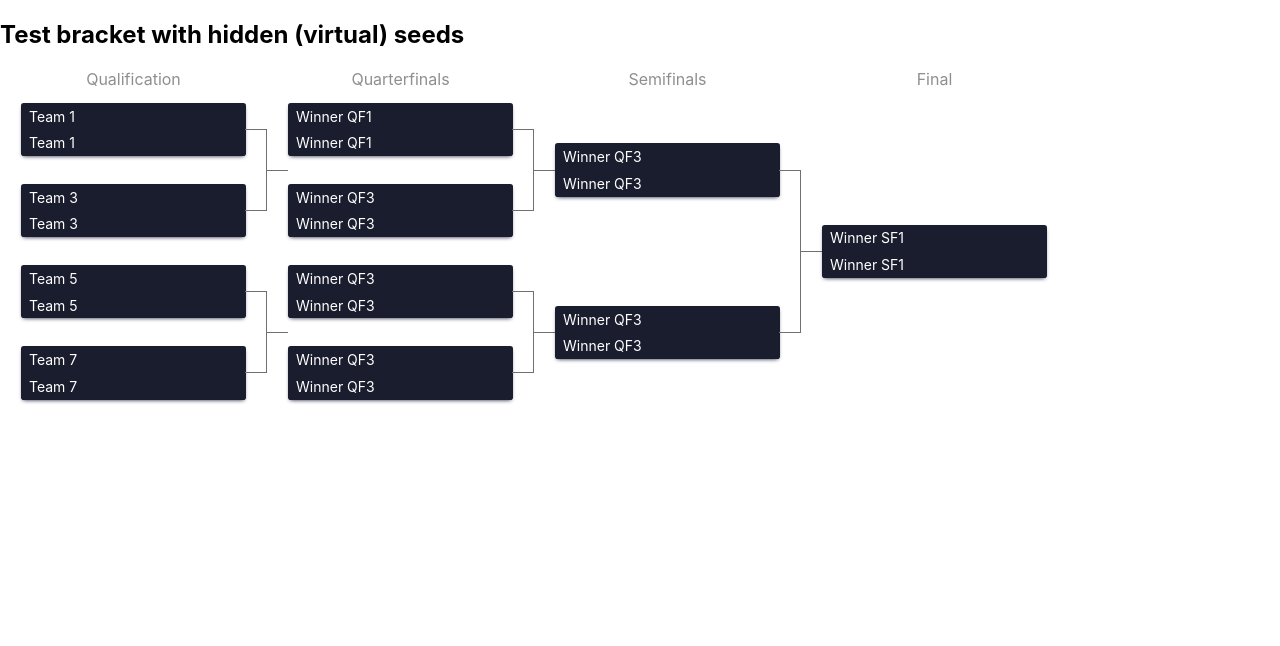
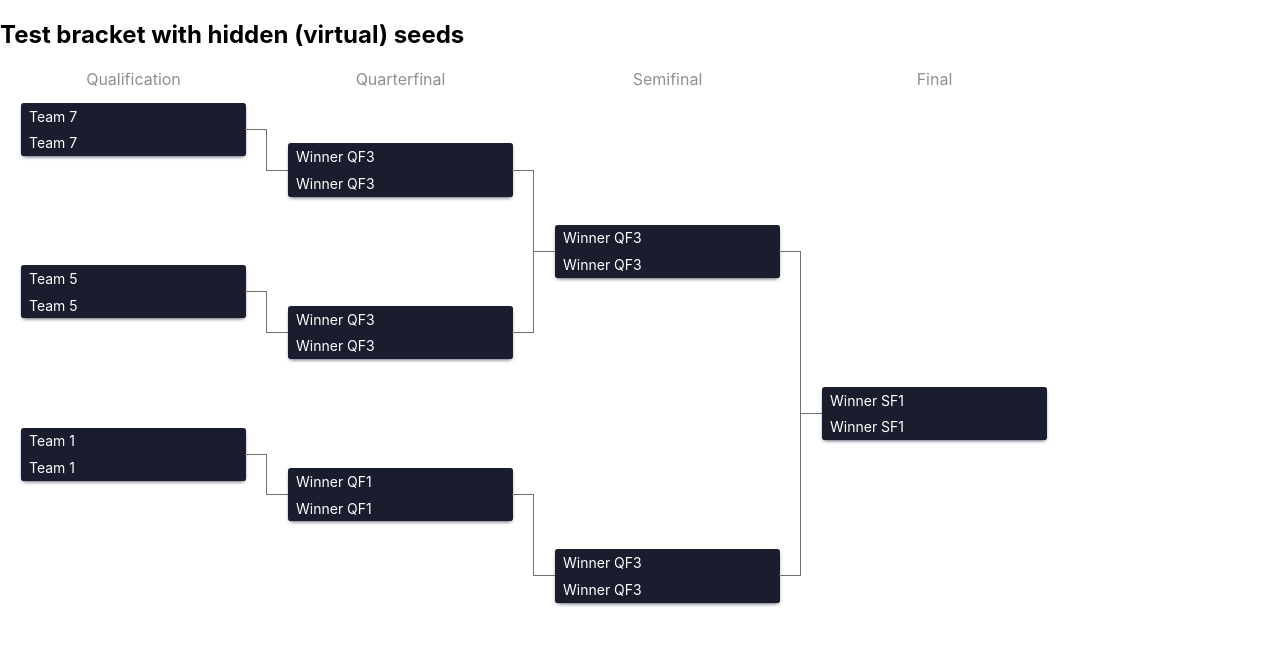
Before and after one commit to tournamentstat/react-brackets-dev, a React (Create React App) app: page / in a window 1280 px wide. Shown: the top 646 px of the page. Built offline with nearby package versions, Linux system fonts and the light colour scheme.

Commit message:
Single elimination according to schema

```diff
--- a/src/components/BracketTree.tsx
+++ b/src/components/BracketTree.tsx
@@ -1,16 +1,113 @@
 import React from "react";
 import { Bracket, Seed, SeedItem, SeedTeam, SingleLineSeed, type IRoundProps, type IRenderSeedProps } from "../react-brackets";
+import {RoundTitle} from "../react-brackets/components/round";
 
 // Demo data for 8 participants (single elimination, 3 rounds)
-const rounds: IRoundProps[] = [
+// const rounds: IRoundProps[] = [
+//   {
+//     title: "Qualification",
+//     seeds: [
+//       {
+//         id: 1,
+//         date: new Date().toDateString(),
+//         teams: [{ name: "Team 1" }, { name: "Team 2" }],
+//         virtual: true,
+//       },
+//       {
+//         id: 2,
+//         date: new Date().toDateString(),
+//         teams: [{ name: "Team 3" }, { name: "Team 4" }],
+//       },
+//       {
+//         id: 3,
+//         date: new Date().toDateString(),
+//         teams: [{ name: "Team 5" }, { name: "Team 6" }],
+//         virtual: true,
+//       },
+//       {
+//         id: 4,
+//         date: new Date().toDateString(),
+//         teams: [{ name: "Team 7" }, { name: "Team 8" }],
+//       },
+//     ],
+//   },
+//   {
+//     title: "Quarterfinals",
+//     seeds: [
+//       {
+//         id: 5,
+//         date: new Date().toDateString(),
+//         teams: [{ name: "Winner QF1" }, { name: "Winner QF2" }],
+//         virtual: true,
+//       },
+//       {
+//         id: 6,
+//         date: new Date().toDateString(),
+//         teams: [{ name: "Winner QF3" }, { name: "Winner QF4" }],
+//       },
+//         {
+//         id: 7,
+//         date: new Date().toDateString(),
+//         teams: [{ name: "Winner QF3" }, { name: "Winner QF4" }],
+//       },
+//         {
+//         id: 8,
+//         date: new Date().toDateString(),
+//         teams: [{ name: "Winner QF3" }, { name: "Winner QF4" }],
+//       },
+//     ],
+//   },
+//     {
+//     title: "Semifinals",
+//     seeds: [
+//         {
+//         id: 9,
+//         date: new Date().toDateString(),
+//         teams: [{ name: "Winner QF3" }, { name: "Winner QF4" }],
+//       },
+//         {
+//         id: 10,
+//         date: new Date().toDateString(),
+//         teams: [{ name: "Winner QF3" }, { name: "Winner QF4" }],
+//       },
+//     ],
+//   },
+//   {
+//     title: "Final",
+//     seeds: [
+//       {
+//         id: 11,
+//         date: new Date().toDateString(),
+//         teams: [{ name: "Winner SF1" }, { name: "Winner SF2" }],
+//       },
+//     ],
+//   },
+// ];
+
+const Rounds = [
   {
-    title: "Qualification",
-    seeds: [
+    id: 1,
+    title: "Final"
+  },
+  {
+    id: 2,
+    title: "Semifinal"
+  },
+  {
+    id: 3,
+    title: "Quarterfinal"
+  },
+  {
+    id: 4,
+    title: "Qualification"
+  }
+];
+
+const Seeds = [
   {
     id: 1,
     date: new Date().toDateString(),
     teams: [{ name: "Team 1" }, { name: "Team 2" }],
-        virtual: true,
   },
   {
     id: 2,
@@ -21,23 +118,16 @@ const rounds: IRoundProps[] = [
     id: 3,
     date: new Date().toDateString(),
     teams: [{ name: "Team 5" }, { name: "Team 6" }],
-        virtual: true,
   },
   {
     id: 4,
     date: new Date().toDateString(),
     teams: [{ name: "Team 7" }, { name: "Team 8" }],
   },
-    ],
-  },
-  {
-    title: "Quarterfinals",
-    seeds: [
   {
     id: 5,
     date: new Date().toDateString(),
     teams: [{ name: "Winner QF1" }, { name: "Winner QF2" }],
-        virtual: true,
   },
   {
     id: 6,
@@ -54,11 +144,6 @@ const rounds: IRoundProps[] = [
     date: new Date().toDateString(),
     teams: [{ name: "Winner QF3" }, { name: "Winner QF4" }],
   },
-    ],
-  },
-    {
-    title: "Semifinals",
-    seeds: [
   {
     id: 9,
     date: new Date().toDateString(),
@@ -69,44 +154,81 @@ const rounds: IRoundProps[] = [
     date: new Date().toDateString(),
     teams: [{ name: "Winner QF3" }, { name: "Winner QF4" }],
   },
-    ],
-  },
-  {
-    title: "Final",
-    seeds: [
   {
     id: 11,
     date: new Date().toDateString(),
     teams: [{ name: "Winner SF1" }, { name: "Winner SF2" }],
+  }
+]
+
+const Schema = {
+  rounds: [
+    {
+      id: 4,
+      seeds: [
+        {id: 4, parentid: 8},
+        {id: 3, parentid: 7},
+        //{id: 2, parentid: 6},
+        {id: 1, parentid: 5},
+      ]
     },
-    ],
+    {
+      id: 3,
+      seeds: [
+        {id: 8, parentid: 10},
+        {id: 7, parentid: 10},
+        //{id: 6, parentid: 9},
+        {id: 5, parentid: 9},
+      ]
     },
-];
+    {
+      id: 2,
+      seeds: [
+        {id: 10, parentid: 11},
+        {id: 9, parentid: 11},
+      ]
+    },
+    {
+      id: 1,
+      seeds: [
+        {id: 11, parentid: null}
+      ]
+    }
+  ]
+}
 
 // Optional: Custom seed renderer (to show team names and add custom content)
-const CustomSeed = ({ seed, breakpoint, roundIndex, seedIndex, isSingle }: IRenderSeedProps & {isSingle?: boolean}) => (
-    !isSingle ? <Seed mobileBreakpoint={breakpoint} >
+const CustomSeed = ({ seed, breakpoint, roundIndex, seedIndex, isSingle }: IRenderSeedProps & {isSingle?: boolean}) => {
+  const seedObj = Seeds.find(x=>x.id === seed.id);
+  return (
+      !isSingle ? <Seed virtual={seed.virtual} mobileBreakpoint={breakpoint}>
         <SeedItem>
           <div>
-        <SeedTeam>{seed?.teams && ( seed.teams[0]?.name || "NO TEAM" )}</SeedTeam>
-        <SeedTeam>{seed?.teams && ( seed.teams[0]?.name || "NO TEAM" )}</SeedTeam>
+            <SeedTeam>{seedObj?.teams[0]?.name || "NO TEAM"}</SeedTeam>
+            <SeedTeam>{seedObj?.teams[0]?.name || "NO TEAM"}</SeedTeam>
           </div>
         </SeedItem>
-  </Seed>: <SingleLineSeed mobileBreakpoint={breakpoint} >
+      </Seed> : <SingleLineSeed mobileBreakpoint={breakpoint}>
         <SeedItem>
           <div>
-        <SeedTeam>{seed?.teams && ( seed.teams[0]?.name || "NO TEAM" )}</SeedTeam>
-        <SeedTeam>{seed?.teams && ( seed.teams[0]?.name || "NO TEAM" )}</SeedTeam>
+            <SeedTeam>{seedObj?.teams && (seedObj.teams[0]?.name || "NO TEAM")}</SeedTeam>
+            <SeedTeam>{seedObj?.teams && (seedObj.teams[0]?.name || "NO TEAM")}</SeedTeam>
           </div>
         </SeedItem>
       </SingleLineSeed>
   );
+ }
+
+ const RoundTitleComponent = (id: number, idx: number) => {
+   const round = Rounds.find(x=> x.id === id)
+   return (<RoundTitle>{round?.title}</RoundTitle>);
+ }
 
 const BracketTree = () => {
   return (
       <div style={{width: "100%", overflowX: "auto"}}>
         <h2>Test bracket with hidden (virtual) seeds</h2>
-        <Bracket rounds={rounds} renderSeedComponent={CustomSeed}/>
+        <Bracket schema={Schema} renderSeedComponent={CustomSeed} roundTitleComponent={RoundTitleComponent}/>
       </div>
   );
 }
--- a/src/react-brackets/brackets/index.tsx
+++ b/src/react-brackets/brackets/index.tsx
@@ -2,30 +2,29 @@ import React, { Fragment } from 'react';
 import { Round, Bracket, SeedsList } from '../components/round';
 import SwipeableViews from 'react-swipeable-views';
 import useMedia from '../hooks/useMedia';
-import { renderSeed, renderTitle } from '../utils/renders';
+//import { renderSeed, renderTitle } from '../utils/renders';
 import { ISingleEliminationProps } from '../types/SingleElimination';
-import { IRoundProps } from '../types/Rounds';
-import { ISeedProps } from '../types/Seed';
+//import { IRoundProps } from '../types/Rounds';
+import {SchemaInterface} from '../types/Seed';
 
 const SingleElimination = ({
-  rounds,
+  schema,
   rtl = false,
   roundClassName,
   bracketClassName,
   swipeableProps = {},
   mobileBreakpoint = 992,
   twoSided = false,
-  renderSeedComponent = renderSeed,
-  roundTitleComponent = renderTitle,
+  renderSeedComponent,
+  roundTitleComponent,
 }: ISingleEliminationProps) => {
   // Checking responsive size
   const isResponsive = useMedia(mobileBreakpoint);
 
   const getFragment = (
-    seed: ISeedProps,
+    seed: {id: number, virtual: boolean},
     roundIdx: number,
     idx: number,
-    rounds: IRoundProps[],
     isMiddleOfTwoSided: any
   ) => (
     <Fragment key={seed.id}>
@@ -34,18 +33,73 @@ const SingleElimination = ({
         breakpoint: mobileBreakpoint,
         roundIndex: roundIdx,
         seedIndex: idx,
-        rounds,
         isMiddleOfTwoSided,
       })}
     </Fragment>
   );
 
-  const data = rounds.map((round, roundIdx) => (
-    <Round key={round.title} className={roundClassName} mobileBreakpoint={mobileBreakpoint}>
-      {round.title && roundTitleComponent(round.title, roundIdx)}
+  const tree = (schema: SchemaInterface) => {
+    const rounds = schema.rounds;
+    let virtual_seeds_counter = 0;
+    const virtual_seed = () => {
+      return ({
+        id: --virtual_seeds_counter,
+        virtual: true
+      })
+    }
+    const real_seed = (id: number) => {
+      return ({
+        id: id,
+        virtual: false
+      });
+    }
+    const depth = rounds.length;
+    if (depth<1) return [];
+    const final_round = rounds[depth-1];
+    const final_seed = final_round.seeds[0];
+    const tree = [{
+        id: final_round.id,
+        seeds: [real_seed(final_seed.id)]
+    }];
+    for (let i = 1; i<depth; i++) {
+        const roundSeeds = [];
+            for(let j=0; j < 2 ** (i-1); j++) {
+                const previous_tour_seed = tree[i-1].seeds[j];
+                if (previous_tour_seed.virtual) {
+                    roundSeeds.push(virtual_seed());
+                    roundSeeds.push(virtual_seed());
+                } else {
+                    const child_contests = rounds[depth-i-1].seeds.filter(x=> x.parentid === previous_tour_seed.id)??[];
+                    switch (child_contests.length){
+                        case 1:
+                            roundSeeds.push(real_seed(child_contests[0].id));
+                            roundSeeds.push(virtual_seed());
+                            break;
+                        case 2:
+                            roundSeeds.push(real_seed(child_contests[0].id));
+                            roundSeeds.push(real_seed(child_contests[1].id));
+                            break;
+                        default:
+                            roundSeeds.push(virtual_seed());
+                            roundSeeds.push(virtual_seed());
+                    }
+                }
+            }
+            tree.push({
+                id: rounds[depth-i-1].id,
+                seeds: roundSeeds
+            })
+        }
+    console.log(tree);
+    return tree.reverse();
+  }
+
+  const data = tree(schema).map((round, roundIdx) => (
+    <Round key={round.id} className={roundClassName} mobileBreakpoint={mobileBreakpoint}>
+      {roundTitleComponent(round.id, roundIdx)}
       <SeedsList>
         {round.seeds.map((seed, idx) => {
-          return getFragment(seed, roundIdx, idx, rounds, false);
+          return getFragment(seed, roundIdx, idx,false);
         })}
       </SeedsList>
     </Round>
@@ -63,39 +117,39 @@ const SingleElimination = ({
     );
   }
 
-  const getRenderedRounds = (
-    roundsStartIndex: number,
-    roundsEndIndex: number,
-    renderFirstHalfOfRoundsSeeds: boolean,
-    rounds: IRoundProps[],
-    dir: string
-  ) =>
-    rounds.slice(roundsStartIndex, roundsEndIndex).map((round, roundIdx) => (
-      <Round key={round.title} className={roundClassName} mobileBreakpoint={mobileBreakpoint}>
-        {round.title && roundTitleComponent(round.title, roundIdx)}
-        <SeedsList dir={dir}>
-          {renderFirstHalfOfRoundsSeeds
-            ? round.seeds
-                .slice(0, round.seeds.length / 2)
-                .map((seed, idx) => getFragment(seed, roundIdx, idx, rounds, false))
-            : round.seeds
-                .slice(round.seeds.length / 2, round.seeds.length)
-                .map((seed, idx) => getFragment(seed, roundIdx, idx, rounds, roundIdx < roundsEndIndex - 2))}
-        </SeedsList>
-      </Round>
-    ));
-
-  if (twoSided) {
-    return (
-      <Bracket className={bracketClassName} mobileBreakpoint={mobileBreakpoint}>
-        {[
-          getRenderedRounds(0, rounds.length - 1, true, rounds, 'ltr'),
-          getRenderedRounds(rounds.length - 1, rounds.length, false, rounds, 'twoSided'),
-          getRenderedRounds(1, rounds.length, false, [...rounds].reverse(), 'rtl'),
-        ]}
-      </Bracket>
-    );
-  }
+  // const getRenderedRounds = (
+  //   roundsStartIndex: number,
+  //   roundsEndIndex: number,
+  //   renderFirstHalfOfRoundsSeeds: boolean,
+  //   rounds: IRoundProps[],
+  //   dir: string
+  // ) =>
+  //   rounds.slice(roundsStartIndex, roundsEndIndex).map((round, roundIdx) => (
+  //     <Round key={round.title} className={roundClassName} mobileBreakpoint={mobileBreakpoint}>
+  //       {round.title && roundTitleComponent(round.title, roundIdx)}
+  //       <SeedsList dir={dir}>
+  //         {renderFirstHalfOfRoundsSeeds
+  //           ? round.seeds
+  //               .slice(0, round.seeds.length / 2)
+  //               .map((seed, idx) => getFragment(seed, roundIdx, idx, rounds, false))
+  //           : round.seeds
+  //               .slice(round.seeds.length / 2, round.seeds.length)
+  //               .map((seed, idx) => getFragment(seed, roundIdx, idx, rounds, roundIdx < roundsEndIndex - 2))}
+  //       </SeedsList>
+  //     </Round>
+  //   ));
+  //
+  // if (twoSided) {
+  //   return (
+  //     <Bracket className={bracketClassName} mobileBreakpoint={mobileBreakpoint}>
+  //       {[
+  //         getRenderedRounds(0, rounds.length - 1, true, rounds, 'ltr'),
+  //         getRenderedRounds(rounds.length - 1, rounds.length, false, rounds, 'twoSided'),
+  //         getRenderedRounds(1, rounds.length, false, [...rounds].reverse(), 'rtl'),
+  //       ]}
+  //     </Bracket>
+  //   );
+  // }
 
   return (
     <Bracket className={bracketClassName} dir={rtl ? 'rtl' : 'ltr'} mobileBreakpoint={mobileBreakpoint}>
--- a/src/react-brackets/components/seed.ts
+++ b/src/react-brackets/components/seed.ts
@@ -40,8 +40,120 @@ height: 0;
  * The best behavior in such case is, to check if the next round seeds matches the current round seeds
  */
 
+// export const SingleLineSeed = styled.div<ISeedProps>(
+//   (props) => `
+// visibility: ${props.virtual ? "hidden": "visible"};
+// padding: 1em 1.5em;
+// min-width: 225px;
+// width:100%;
+// position: relative;
+// display: flex;
+// align-items: center;
+// flex: 0 1 auto;
+// flex-direction: column;
+// justify-content: center;
+// font-size: 14px;
+// @media (max-width: ${props.mobileBreakpoint}px) {
+//   width:100%;
+// }
+// @media (min-width: ${(props.mobileBreakpoint || 0) + 1}px) {
+//   &::after {
+//       content: "";
+//       position: absolute;
+//       height: 50%;
+//       width: 3em;
+//     [dir="rtl"] & {
+//       left: -1.5em;
+//     }
+//     [dir="twoSided"] & {
+//       left: -1.5em;
+//     }
+//     [dir="ltr"] & {
+//       right: -1.5em;
+//     }
+//   }
+//   &:nth-child(even)::after {
+//     border-bottom: 1px solid #707070;
+//     top: -0.5px;
+//   }
+//   &:nth-child(odd)::after {
+//     border-top: 1px solid #707070;
+//     top: calc(50% - 0.5px);
+//   }
+// }
+// `
+// );
+//
+// export const Seed = styled.div<ISeedProps>(
+//   (props) => `
+//   visibility: ${props.virtual ? "hidden": "visible"};
+//   padding: 1em 1.5em;
+//   min-width: 225px;
+//   width:100%;
+//   position: relative;
+//   display: flex;
+//   align-items: center;
+//   flex: 0 1 auto;
+//   flex-direction: column;
+//   justify-content: center;
+//   font-size: 14px;
+//   @media (max-width: ${props.mobileBreakpoint}px) {
+//     width:100%;
+//   }
+//   @media (min-width: ${(props.mobileBreakpoint || 0) + 1}px) {
+//     &::after {
+//         content: "";
+//         position: absolute;
+//         height: 50%;
+//         width: 1.5em;
+//       [dir="rtl"] & {
+//         left: 0px;
+//       }
+//       [dir="ltr"] & {
+//         right: 0px;
+//       }
+//     }
+//
+//     &:nth-child(even)::before{
+//       content:'';
+//       border-top: 1px solid #707070;
+//       position:absolute;
+//       top: -0.5px;
+//       width:1.5em;
+//       [dir="rtl"] & {
+//         left:-1.5em;
+//         }
+//       [dir="ltr"] & {
+//         right:-1.5em;
+//       }
+//     }
+//
+//     &:nth-child(even)::after {
+//       border-bottom: 1px solid #707070;
+//       top: -0.5px;
+//      [dir="rtl"] & {
+//         border-left: 1px solid #707070;
+//         }
+//       [dir="ltr"] & {
+//         border-right: 1px solid #707070;
+//       }
+//     }
+//     &:nth-child(odd):not(:last-child)::after {
+//       border-top: 1px solid #707070;
+//       top: calc(50% - 0.5px);
+//       [dir="rtl"] & {
+//         border-left: 1px solid #707070;
+//         }
+//       [dir="ltr"] & {
+//         border-right: 1px solid #707070;
+//       }
+//     }
+// }
+// `
+// );
 export const SingleLineSeed = styled.div<ISeedProps>(
-  (props) => `
+  (props) =>`
+visibility: ${props.virtual ? "hidden": "visible"};
 padding: 1em 1.5em;
 min-width: 225px;
 width:100%;
@@ -64,9 +176,6 @@ font-size: 14px;
     [dir="rtl"] & {
       left: -1.5em;
     }
-    [dir="twoSided"] & {
-      left: -1.5em;
-    }
     [dir="ltr"] & {
       right: -1.5em;
     }
@@ -85,6 +194,7 @@ font-size: 14px;
 
 export const Seed = styled.div<ISeedProps>(
   (props) => `
+  visibility: ${props.virtual ? "hidden": "visible"};
   padding: 1em 1.5em;
   min-width: 225px;
   width:100%;
@@ -112,11 +222,11 @@ export const Seed = styled.div<ISeedProps>(
       }
     }
 
-    &:nth-child(even)::before{
+    &:nth-child(odd):not(:last-child)::before{
       content:'';
       border-top: 1px solid #707070;
       position:absolute;
-      top: -0.5px;
+      bottom: -0.5px;
       width:1.5em;
       [dir="rtl"] & {
         left:-1.5em;
@@ -129,7 +239,7 @@ export const Seed = styled.div<ISeedProps>(
     &:nth-child(even)::after {
       border-bottom: 1px solid #707070;
       top: -0.5px;
-     [dir="rtl"] & {
+      [dir="rtl"] & {
         border-left: 1px solid #707070;
         }
       [dir="ltr"] & {
--- a/src/react-brackets/index.tsx
+++ b/src/react-brackets/index.tsx
@@ -1,5 +1,5 @@
 export { SingleElimination as Bracket } from './brackets';
 export { Seed, SeedTeam, SeedItem, SeedTime, SingleLineSeed } from './components/seed';
 export type { ISingleEliminationProps } from './types/SingleElimination';
-export type { ISeedProps, IRenderSeedProps } from './types/Seed';
+export type { IRenderSeedProps } from './types/Seed';
 export type { IRoundProps } from './types/Rounds';
--- a/src/react-brackets/utils/renders.tsx
+++ b/src/react-brackets/utils/renders.tsx
@@ -1,23 +1,24 @@
-import React from 'react';
-import { Seed, SeedItem, SeedTeam, SeedTime, SingleLineSeed } from '../components/seed';
-import { RoundTitle } from '../components/round';
-import { IRenderSeedProps } from '../types/Seed';
-
-/* ------------------------- default title component ------------------------ */
-export const renderTitle = (title: string | React.JSX.Element) => <RoundTitle>{title}</RoundTitle>;
-
-/* ------------------------- default seed component ------------------------- */
-export const renderSeed = ({ seed, breakpoint, isMiddleOfTwoSided }: IRenderSeedProps) => {
-  const Wrapper = isMiddleOfTwoSided ? SingleLineSeed : Seed;
-  return (
-    <Wrapper mobileBreakpoint={breakpoint}>
-      <SeedItem>
-        <div>
-          <SeedTeam>{seed.teams?.[0]?.name || '-----------'}</SeedTeam>
-          <SeedTeam>{seed.teams?.[1]?.name || '-----------'}</SeedTeam>
-        </div>
-      </SeedItem>
-      <SeedTime mobileBreakpoint={breakpoint}>{seed?.date}</SeedTime>
-    </Wrapper>
-  );
-};
+// import React from 'react';
+// import { Seed, SeedItem, SeedTeam, SeedTime, SingleLineSeed } from '../components/seed';
+// import { RoundTitle } from '../components/round';
+// import { IRenderSeedProps } from '../types/Seed';
+//
+// /* ------------------------- default title component ------------------------ */
+// export const renderTitle = (title: string | React.JSX.Element) => <RoundTitle>{title}</RoundTitle>;
+//
+// /* ------------------------- default seed component ------------------------- */
+// export const renderSeed = ({ seed, breakpoint, isMiddleOfTwoSided }: IRenderSeedProps) => {
+//   const Wrapper = isMiddleOfTwoSided ? SingleLineSeed : Seed;
+//   return (
+//     <Wrapper mobileBreakpoint={breakpoint}>
+//       <SeedItem>
+//         <div>
+//           <SeedTeam>{seed.teams?.[0]?.name || '-----------'}</SeedTeam>
+//           <SeedTeam>{seed.teams?.[1]?.name || '-----------'}</SeedTeam>
+//         </div>
+//       </SeedItem>
+//       <SeedTime mobileBreakpoint={breakpoint}>{seed?.date}</SeedTime>
+//     </Wrapper>
+//   );
+// };
+export {}
```
Also changed, not shown: src/react-brackets/types/Seed.ts (+22 -8 lines), src/react-brackets/types/SingleElimination.ts (+4 -4 lines), 1 other file (tests, documents, lock files or other folders). Lines whose indentation alone changed are shown as unchanged.
